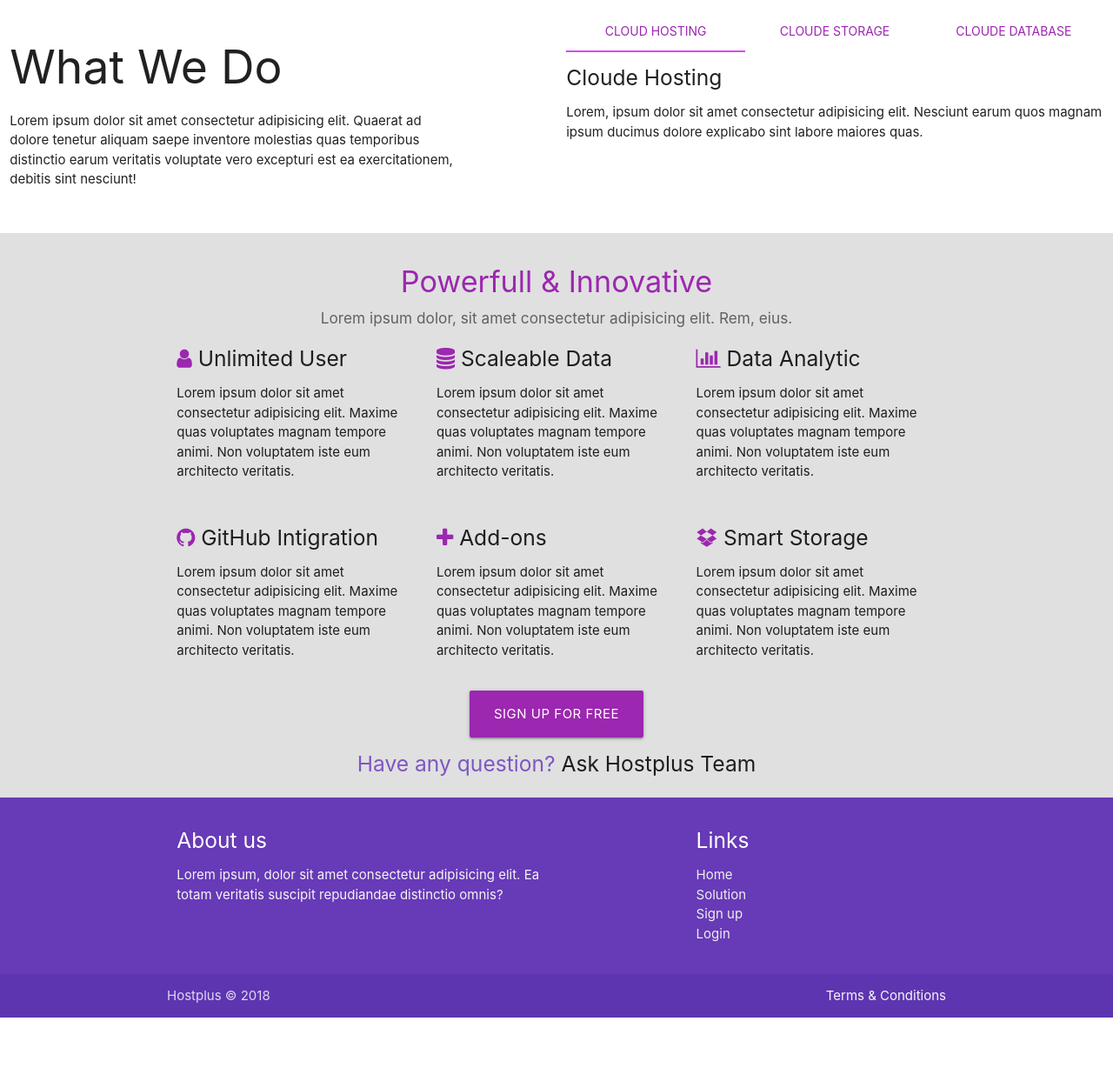
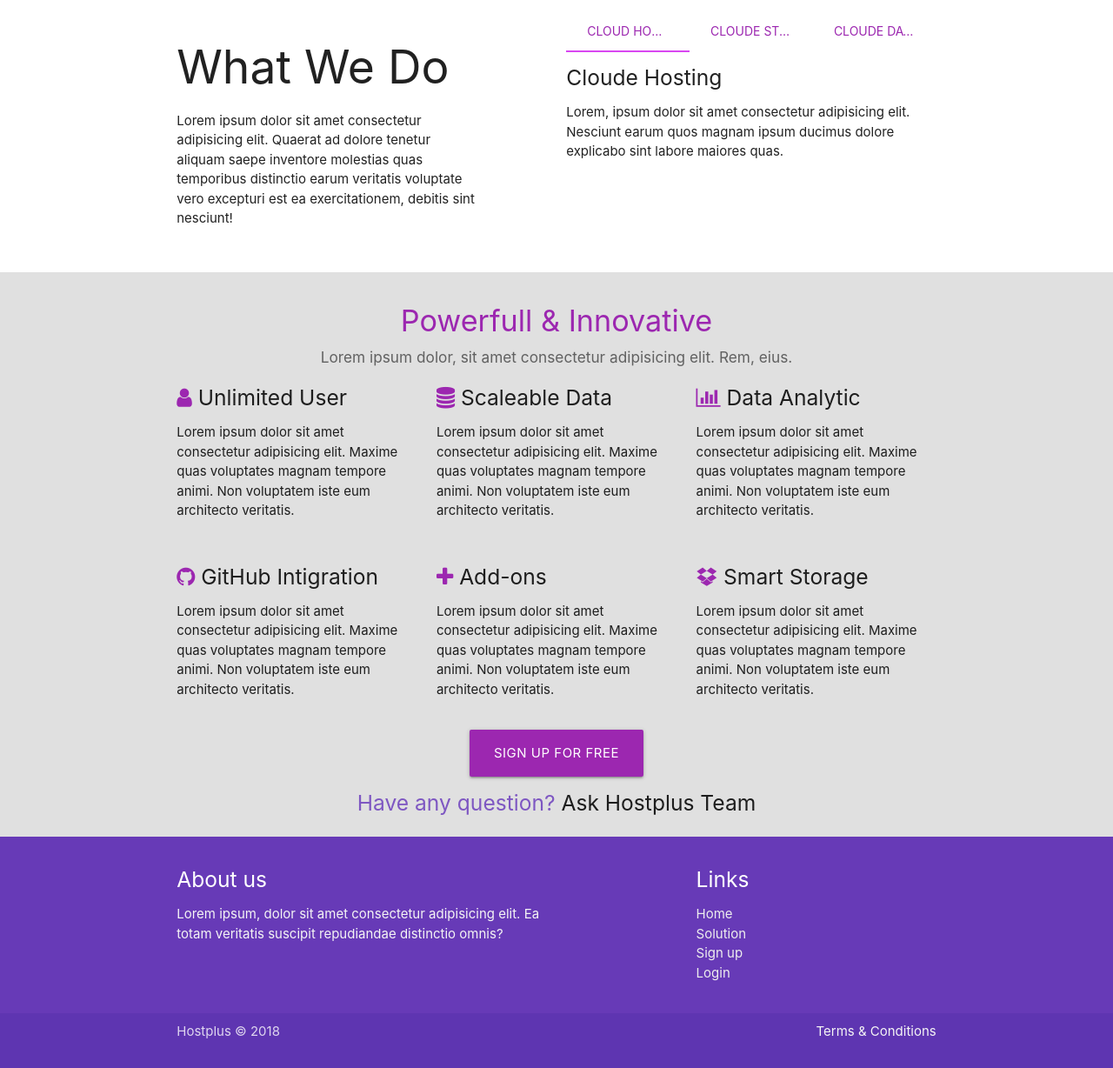
Before and after one commit to Nasar-uddin/hostplus, a plain HTML site: page solutions.html in a window 1280 px wide. Shown: the part 457-1685 px from the top of the page at 87% size. Before the commit the page ends 1627 px from the top, so only its background shows below. Drawn offline with Linux system fonts and the light colour scheme.

Commit message:
some bug is fixed

```diff
--- a/solutions.html
+++ b/solutions.html
@@ -69,7 +69,7 @@
     <!-- Section: soultion about -->
 
     <section class="section section-solution-about">
-        <div class="conatiner">
+        <div class="container">
             <div class="row">
                 <div class="col s12 m5">
                     <h2>What We Do</h2>
@@ -169,8 +169,12 @@
         </div>
         <div class="footer-copyright deep-purple darken-1">
             <div class="container">
-                Hostplus &copy; 2018
-                <a class="grey-text text-lighten-4 right" href="#!">Terms & Conditions</a>
+                <div class="row">
+                    <div class="col s12">
+                        Hostplus &copy; 2018
+                        <a class="grey-text text-lighten-4 right" href="#!">Terms & Conditions</a>
+                    </div>
+                </div>
             </div>
         </div>
     </footer>
```
Also changed, not shown: index.html (+6 -2 lines).
